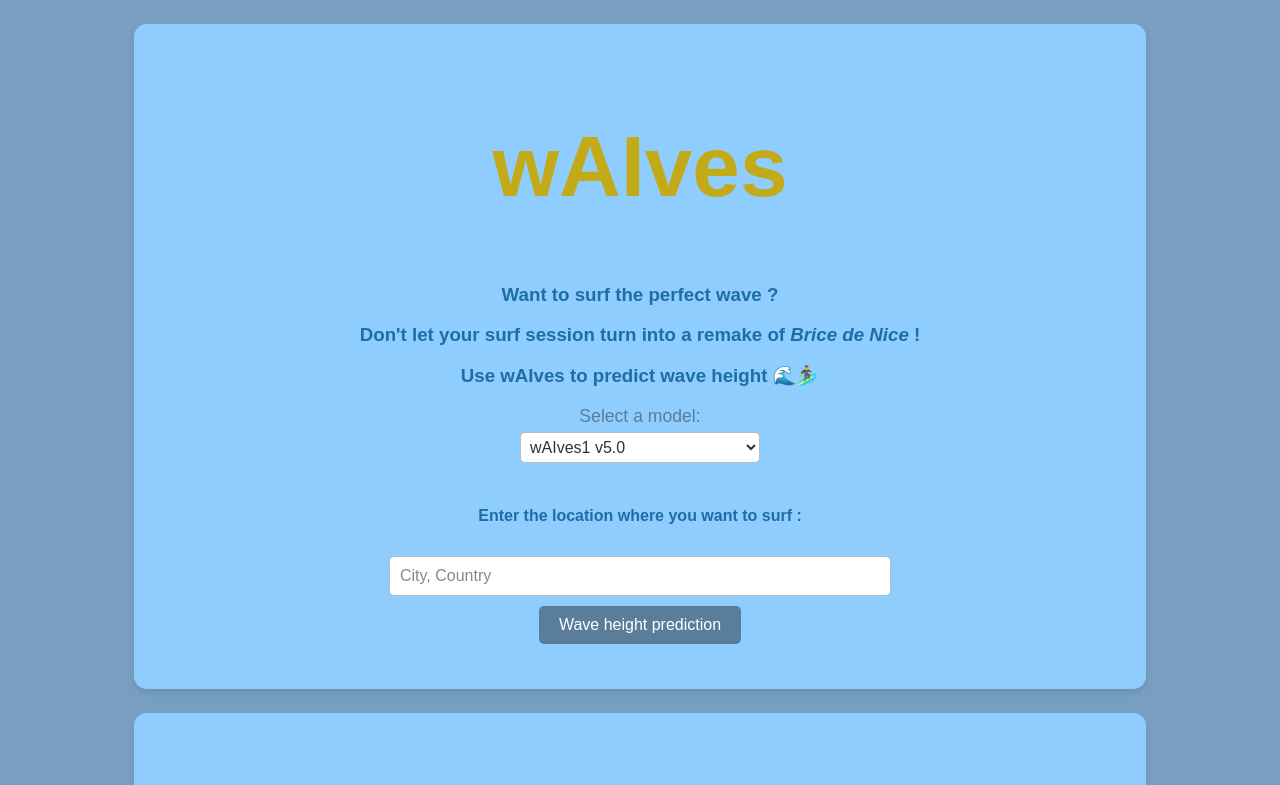
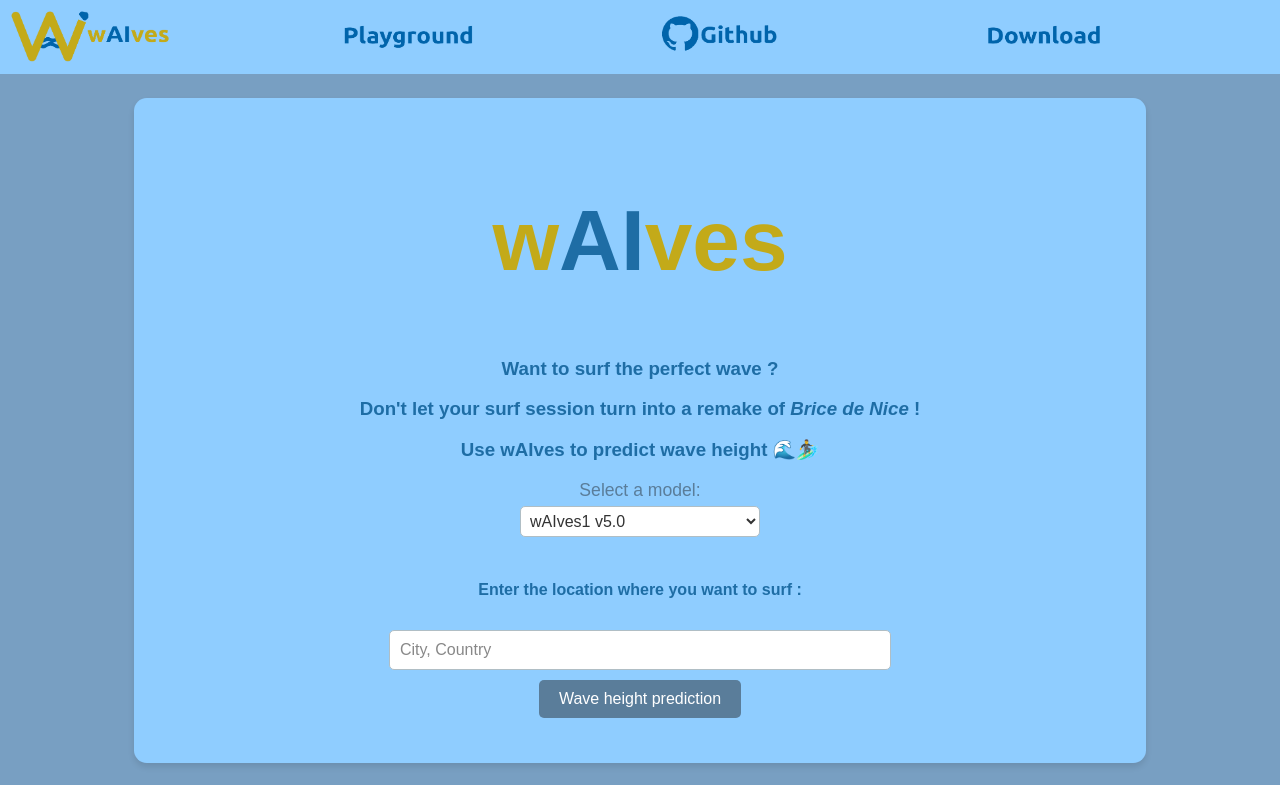
Before and after one commit to LugolBis/wAIves, a plain HTML site: page index.html in a window 1280 px wide. Shown: the top 785 px of the page. Drawn offline with Linux system fonts and the light colour scheme.

Commit message:
Amélioration de l'esthétique

```diff
--- a/index.html
+++ b/index.html
@@ -13,15 +13,27 @@
   <script src="models.js"></script>
   <script src="main.js"></script>
   <script src="playground.js"></script>
-  <!--
-  <div class="menu">
-    <div class="menu a">
-      <img src="img/baniere_wAIves.png" class="menu a img"></img>
-      <h3>Test de la banière</h3>
-    </div>
-  </div>-->
+  <div class="menu a">
+    <img src="img/space.png" width="10px" height="70px"></img>
+    <a href="#mainContainer">
+      <img src="img/wAIves.png" width="160px" height="70px"></img>
+    </a>
+    <img src="img/space.png" width="250px" height="70px"></img>
+    <a href="#playgroundContainer">
+      <img src="img/playground.png" width="160px" height="70px"></img>
+    </a>
+    <img src="img/space.png" width="250px" height="70px"></img>
+    <a href="https://github.com/LugolBis/wAIves" target="_blank">
+      <img src="img/github.png" width="160px" height="70px"></img>
+    </a>
+    <img src="img/space.png" width="250px" height="70px"></img>
+    <a href="https://github.com/LugolBis/wAIves#local-usage-" target="_blank">
+      <img src="img/download.png" width="160px" height="70px"></img>
+    </a>
+    <img src="img/space.png" width="250px" height="70px"></img>
+  </div>
   <div id="mainContainer" class="MyContainer">
-    <h1>wAIves</h1>
+    <h1>w<span style="color: #1e6da5;">AI</span>ves</h1>
     <h3>Want to surf the perfect wave ?</h3>
       <h3>Don't let your surf session turn into a remake of <em>Brice de Nice</em> !</h3>
       <h3>Use wAIves to predict wave height 🌊🏄‍♂️</h3>
--- a/main.js
+++ b/main.js
@@ -40,7 +40,7 @@ function transformWeatherData(data) {
 }
 
 async function getWeatherData(location) {
-    const url = `http://api.openweathermap.org/data/2.5/weather?q=${encodeURIComponent(location)}&appid=0a216b54f594e070778d7d8b8390ac06`;
+    const url = `https://api.openweathermap.org/data/2.5/weather?q=${encodeURIComponent(location)}&appid=0a216b54f594e070778d7d8b8390ac06`;
 
     try {
         const response = await fetch(url); // Utilisation de fetch pour la requête
--- a/style.css
+++ b/style.css
@@ -7,27 +7,17 @@ body {
   color: #333; /* Texte gris foncé */
 }
 
-.Baniere {
+/* Menu avec flex */
+.menu {
   display: flex;
-  flex-direction: row;
-  width: 100vw;
-  height: 0.5vh;
-  margin-top: 0px;
-  margin-bottom: 3vh;
-  margin-right: 0px;
-  margin-left: 0px;
-  padding: 2vw;
-  background-color: #8fcdff; /* Bleu gris */
-  box-shadow: 0px 4px 6px rgba(0, 0, 0, 0.1);
-  justify-content: flex-start;
-  align-items: flex-start;
-  image-rendering: optimizeQuality;
-  overflow: hidden; /* Optionnel, empêche le débordement si l'image dépasse */
+  align-content:space-around;
+  background-color: #8fcdff;
+  padding: 0px;
 }
 
-.Baniere img {
-  height: 10vh; /* L'image occupe 100% de la hauteur du div */
-  width: auto; /* Préserve le ratio de l'image */
+.menu a {
+  padding: 0px 0px;
+  transition: background-color 0.3s;
 }
 
 .MyContainer {
```
Also changed, not shown: img/download.png (added), img/github.png (added), img/playground.png (added), img/space.png (added), img/wAIves.png (renamed from img/baniere_wAIves.png).
